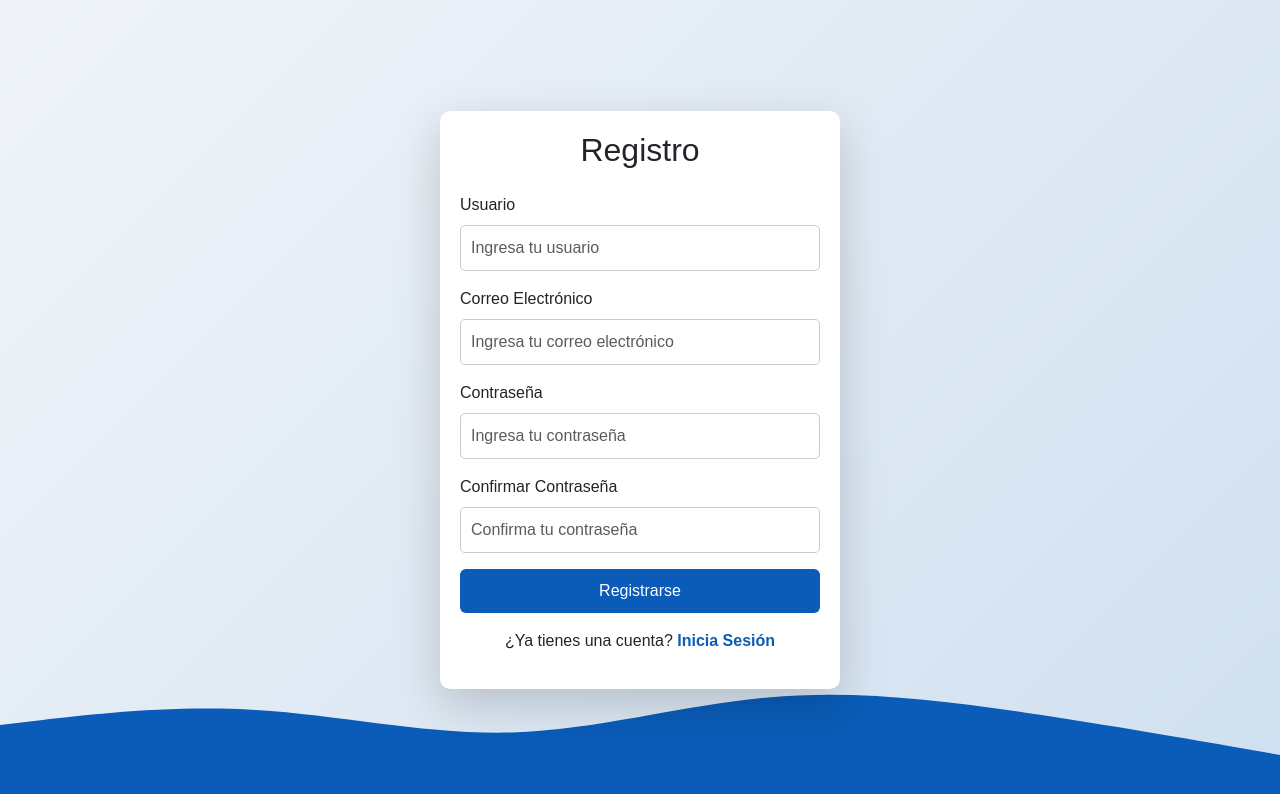
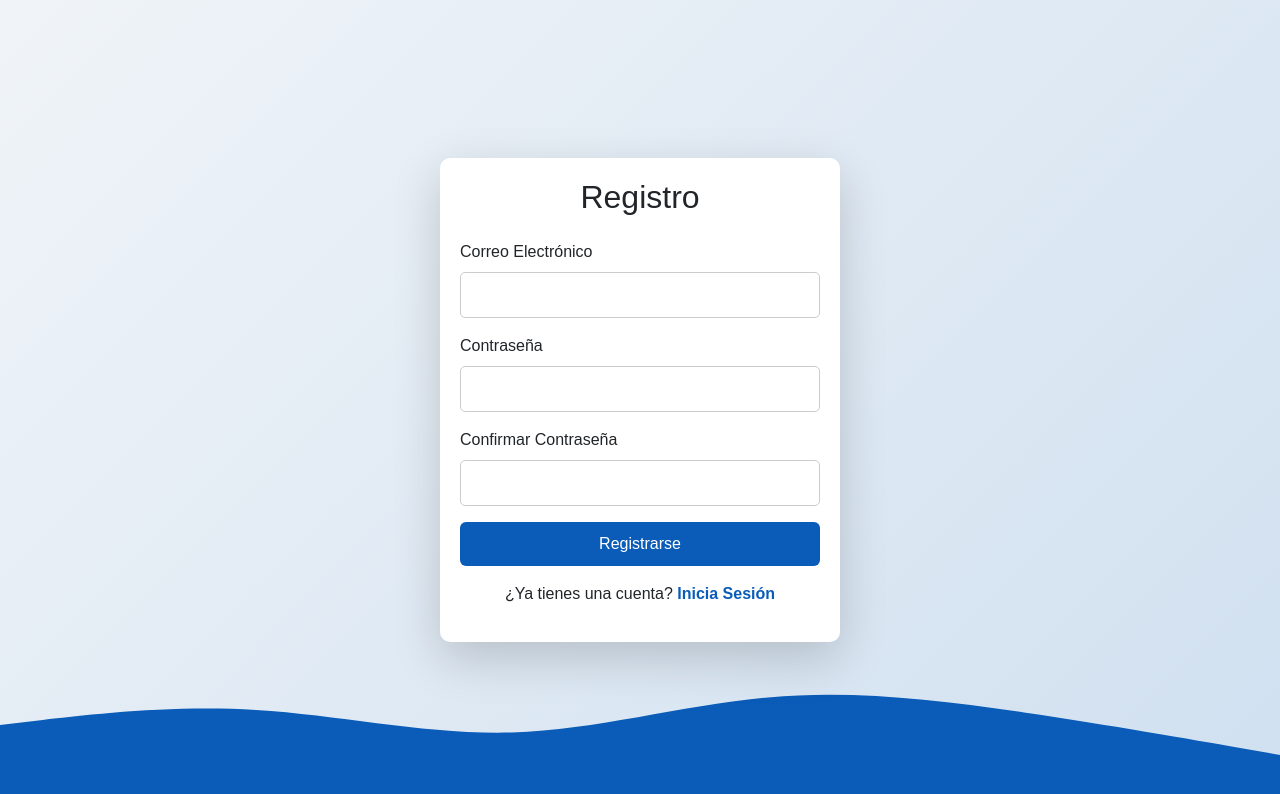
Before and after one commit to AndresssGitHub/autotronicars_soa, an Angular app: page /register in a window 1280 px wide. Shown: the top 794 px of the page. Built offline with nearby package versions, Linux system fonts and the light colour scheme.

Commit message:
Implementación de sistema de autenticación: registro, inicio de sesión, protección de rutas y cierre de sesión con redirección.

```diff
--- a/src/app/app.routes.ts
+++ b/src/app/app.routes.ts
@@ -1,9 +1,12 @@
 import { Routes } from '@angular/router';
 import { LoginComponent } from './components/login/login.component';
 import { RegisterComponent } from './components/register/register.component';
+import { DashboardComponent } from './components/dashboard/dashboard.component';
+import { AuthGuard } from './guards/auth.guard';
 
 export const routes: Routes = [
-  { path: '', redirectTo: 'login', pathMatch: 'full' },
+  { path: '', redirectTo: 'login', pathMatch: 'full' }, // Ruta por defecto
   { path: 'login', component: LoginComponent },
   { path: 'register', component: RegisterComponent },
+  { path: 'dashboard', component: DashboardComponent, canActivate: [AuthGuard] }, // Ruta protegida
 ];
--- /dev/null
+++ b/src/app/components/dashboard/dashboard.component.html
@@ -0,0 +1 @@
+<p>dashboard works!</p>
--- /dev/null
+++ b/src/app/components/dashboard/dashboard.component.ts
@@ -0,0 +1,18 @@
+import { Component, inject } from '@angular/core';
+import { AuthService } from '../../services/auth.service';
+
+@Component({
+  selector: 'app-dashboard',
+  standalone: true,
+  template: `
+    <h1>Bienvenido al Dashboard</h1>
+    <button (click)="logout()" class="btn btn-danger">Cerrar Sesión</button>
+  `,
+})
+export class DashboardComponent {
+  authService = inject(AuthService) as AuthService; // Solución para el error de tipo
+
+  logout(): void {
+    this.authService.logout();
+  }
+}
--- a/src/app/components/login/login.component.html
+++ b/src/app/components/login/login.component.html
@@ -11,14 +11,14 @@
   </div>
   <div class="card login-card shadow-lg">
     <h2 class="card-title text-center mb-4">Iniciar Sesión</h2>
-    <form>
+    <form (ngSubmit)="onSubmit()">
       <div class="mb-3">
-        <label for="username" class="form-label">Usuario</label>
-        <input type="text" class="form-control" id="username" placeholder="Ingresa tu usuario">
+        <label for="email" class="form-label">Correo Electrónico</label>
+        <input type="email" class="form-control" id="email" [(ngModel)]="email" name="email" required>
       </div>
       <div class="mb-3">
         <label for="password" class="form-label">Contraseña</label>
-        <input type="password" class="form-control" id="password" placeholder="Ingresa tu contraseña">
+        <input type="password" class="form-control" id="password" [(ngModel)]="password" name="password" required>
       </div>
       <button type="submit" class="btn btn-primary w-100 mb-3">Iniciar Sesión</button>
       <p class="text-center">
--- a/src/app/components/login/login.component.ts
+++ b/src/app/components/login/login.component.ts
@@ -1,14 +1,23 @@
 import { Component } from '@angular/core';
-import { CommonModule } from '@angular/common';
-import { RouterLink } from '@angular/router';
+import { Router } from '@angular/router';
+import { AuthService } from '../../services/auth.service';
+import { FormsModule } from '@angular/forms'; // Importa FormsModule
+import { RouterLink } from '@angular/router'; // Importa RouterLink
 
 @Component({
   selector: 'app-login',
   standalone: true,
-  imports: [CommonModule, RouterLink],
+  imports: [FormsModule, RouterLink], // Agrega RouterLink aquí
   templateUrl: './login.component.html',
-  styleUrls: ['./login.component.css']
+  styleUrls: ['./login.component.css'],
 })
 export class LoginComponent {
+  email: string = '';
+  password: string = '';
 
+  constructor(private authService: AuthService, private router: Router) {}
+
+  onSubmit(): void {
+    this.authService.login(this.email, this.password);
+  }
 }
--- a/src/app/components/register/register.component.html
+++ b/src/app/components/register/register.component.html
@@ -11,22 +11,18 @@
   </div>
   <div class="card register-card shadow-lg">
     <h2 class="card-title text-center mb-4">Registro</h2>
-    <form>
-      <div class="mb-3">
-        <label for="username" class="form-label">Usuario</label>
-        <input type="text" class="form-control" id="username" placeholder="Ingresa tu usuario">
-      </div>
+    <form (ngSubmit)="onSubmit()">
       <div class="mb-3">
         <label for="email" class="form-label">Correo Electrónico</label>
-        <input type="email" class="form-control" id="email" placeholder="Ingresa tu correo electrónico">
+        <input type="email" class="form-control" id="email" [(ngModel)]="email" name="email" required>
       </div>
       <div class="mb-3">
         <label for="password" class="form-label">Contraseña</label>
-        <input type="password" class="form-control" id="password" placeholder="Ingresa tu contraseña">
+        <input type="password" class="form-control" id="password" [(ngModel)]="password" name="password" required>
       </div>
       <div class="mb-3">
         <label for="confirm-password" class="form-label">Confirmar Contraseña</label>
-        <input type="password" class="form-control" id="confirm-password" placeholder="Confirma tu contraseña">
+        <input type="password" class="form-control" id="confirm-password" [(ngModel)]="confirmPassword" name="confirmPassword" required>
       </div>
       <button type="submit" class="btn btn-primary w-100 mb-3">Registrarse</button>
       <p class="text-center">
--- a/src/app/components/register/register.component.ts
+++ b/src/app/components/register/register.component.ts
@@ -1,14 +1,32 @@
 import { Component } from '@angular/core';
-import { CommonModule } from '@angular/common';
-import { RouterLink } from '@angular/router';
+import { Router } from '@angular/router';
+import { AuthService } from '../../services/auth.service';
+import { FormsModule } from '@angular/forms'; // Importa FormsModule
+import { RouterLink } from '@angular/router'; // Importa RouterLink
 
 @Component({
   selector: 'app-register',
   standalone: true,
-  imports: [CommonModule, RouterLink], // Importa RouterLink
+  imports: [FormsModule, RouterLink], // Agrega FormsModule y RouterLink
   templateUrl: './register.component.html',
-  styleUrl: './register.component.css'
+  styleUrls: ['./register.component.css'],
 })
 export class RegisterComponent {
+  email: string = '';
+  password: string = '';
+  confirmPassword: string = '';
 
+  constructor(private authService: AuthService, private router: Router) {}
+
+  onSubmit(): void {
+    if (this.password !== this.confirmPassword) {
+      alert('Las contraseñas no coinciden');
+      return;
+    }
+
+    // Aquí normalmente harías una solicitud HTTP a tu backend para registrar al usuario
+    // Para este ejemplo, simulamos el registro
+    this.authService.login(this.email, this.password); // Simula el inicio de sesión después del registro
+    this.router.navigate(['/dashboard']); // Redirige al usuario al dashboard
+  }
 }
--- /dev/null
+++ b/src/app/guards/auth.guard.ts
@@ -0,0 +1,19 @@
+import { Injectable } from '@angular/core';
+import { CanActivate, Router } from '@angular/router';
+import { AuthService } from '../services/auth.service';
+
+@Injectable({
+  providedIn: 'root',
+})
+export class AuthGuard implements CanActivate {
+  constructor(private authService: AuthService, private router: Router) {}
+
+  canActivate(): boolean {
+    if (this.authService.isAuthenticated()) {
+      return true; // Permite el acceso
+    } else {
+      this.router.navigate(['/login']); // Redirige al login
+      return false; // Bloquea el acceso
+    }
+  }
+}
--- /dev/null
+++ b/src/app/services/auth.service.ts
@@ -0,0 +1,43 @@
+import { Injectable } from '@angular/core';
+import { Router } from '@angular/router';
+
+@Injectable({
+  providedIn: 'root',
+})
+export class AuthService {
+  private tokenKey = 'authToken';
+
+  constructor(private router: Router) {}
+
+  // Simula el inicio de sesión
+  login(email: string, password: string): void {
+    // Aquí normalmente harías una solicitud HTTP a tu backend
+    // Para este ejemplo, simulamos un token
+    const fakeToken = 'fake-jwt-token';
+    localStorage.setItem(this.tokenKey, fakeToken); // Almacena el token
+    this.router.navigate(['/dashboard']); // Redirige al usuario
+  }
+
+  // Simula el registro
+  register(email: string, password: string): void {
+    // Aquí normalmente harías una solicitud HTTP a tu backend para registrar al usuario
+    // Para este ejemplo, simulamos el registro
+    this.login(email, password); // Simula el inicio de sesión después del registro
+  }
+
+  // Cierra la sesión
+  logout(): void {
+    localStorage.removeItem(this.tokenKey); // Elimina el token
+    this.router.navigate(['/login']); // Redirige al usuario
+  }
+
+  // Verifica si el usuario está autenticado
+  isAuthenticated(): boolean {
+    return !!localStorage.getItem(this.tokenKey); // Verifica si hay un token
+  }
+
+  // Obtiene el token (útil para enviarlo en las solicitudes HTTP)
+  getToken(): string | null {
+    return localStorage.getItem(this.tokenKey);
+  }
+}
```
Also changed, not shown: src/app/components/dashboard/dashboard.component.css (added), 1 other file (tests, documents, lock files or other folders).
